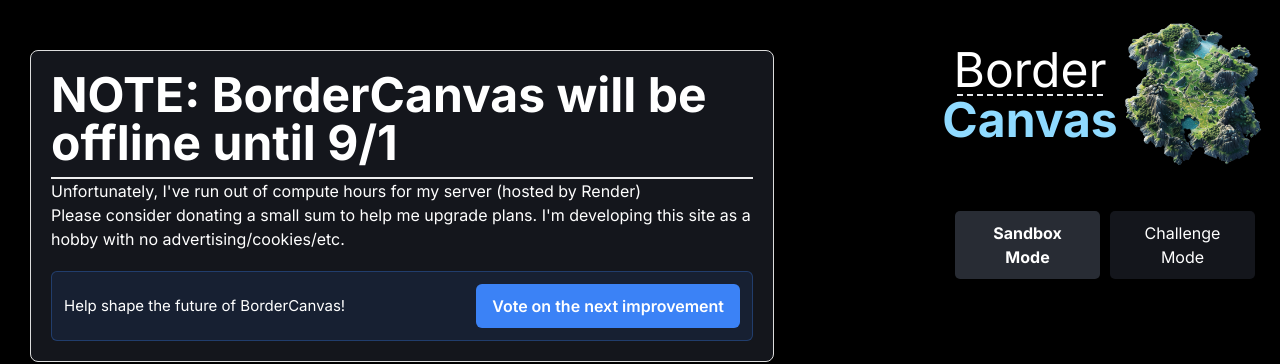
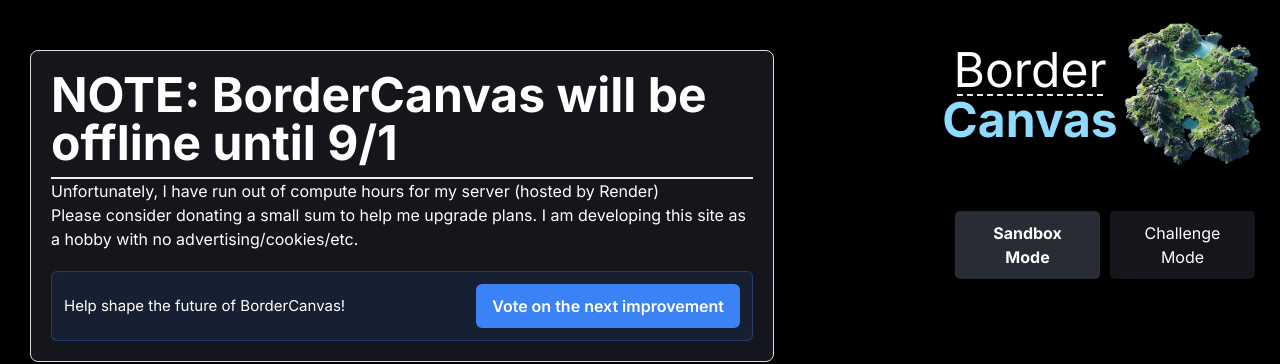
Before and after one commit to davidcornett/map_game, a Next.js app: page / in a window 1280 px wide. Shown: the top 364 px of the page. Built offline with nearby package versions, Linux system fonts and the light colour scheme; no server answers.

Commit message:
removed appostrophes

```diff
--- a/src/app/components/Instructions.js
+++ b/src/app/components/Instructions.js
@@ -38,8 +38,8 @@
                 <>
                 <h2 className="text-5xl font-bold" style={headingStyle}>NOTE: BorderCanvas will be offline until 9/1</h2>
                 <ul>
-                    <li>Unfortunately, I've run out of compute hours for my server (hosted by Render)</li>
-                    <li>Please consider donating a small sum to help me upgrade plans. I'm developing this site as a hobby with no advertising/cookies/etc. </li>
+                    <li>Unfortunately, I have run out of compute hours for my server (hosted by Render)</li>
+                    <li>Please consider donating a small sum to help me upgrade plans. I am developing this site as a hobby with no advertising/cookies/etc. </li>
                 </ul>
                 </>
             )}
```
